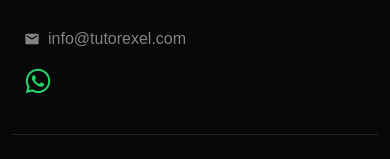
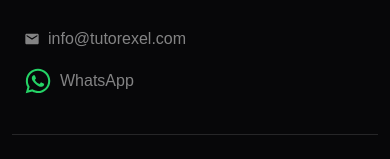
Before and after one commit to tutorexel/TutorExel-main, a React (Vite) app: page /contact/thank-you in a window 390 px wide. Shown: the part 1649-1808 px from the top of the page. Built offline with nearby package versions, Linux system fonts and the light colour scheme; a web font is replaced by a local one.

Commit message:
Footer: show WhatsApp label on mobile (remove responsive hide).

```diff
--- a/src/components/layout/Footer.jsx
+++ b/src/components/layout/Footer.jsx
@@ -250,7 +250,7 @@ const Footer = () => {
                   aria-label="Chat on WhatsApp"
                 >
                   <FaWhatsapp size={28} color="#25D366" />
-                  <span className="d-none d-sm-inline">WhatsApp</span>
+                  <span>WhatsApp</span>
                 </a>
               </div>
             </Col>
--- a/src/screens/SubjectPage/SubjectPage.css
+++ b/src/screens/SubjectPage/SubjectPage.css
@@ -83,6 +83,7 @@
   list-style: none !important;
   padding-left: 0 !important;
   margin-left: 0 !important;
+  font-weight: 400 !important; /* ensure normal weight */
 }
 
 /* Styling for the "Call or WhatsApp" text link */
```
